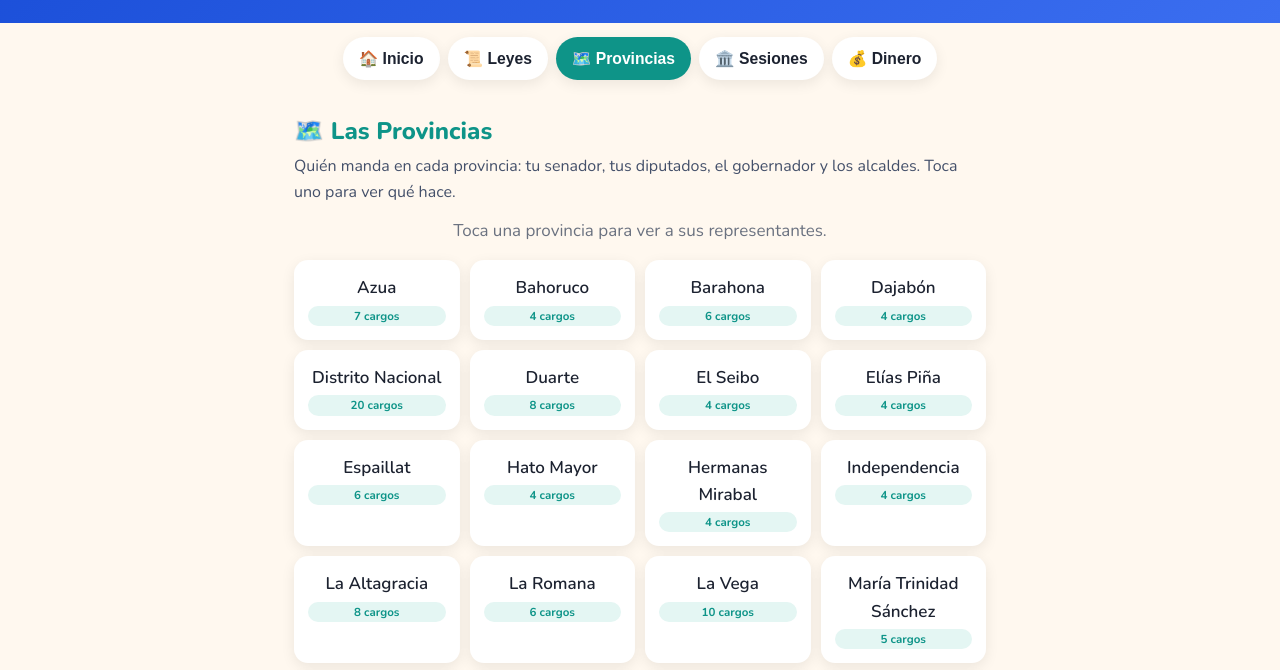
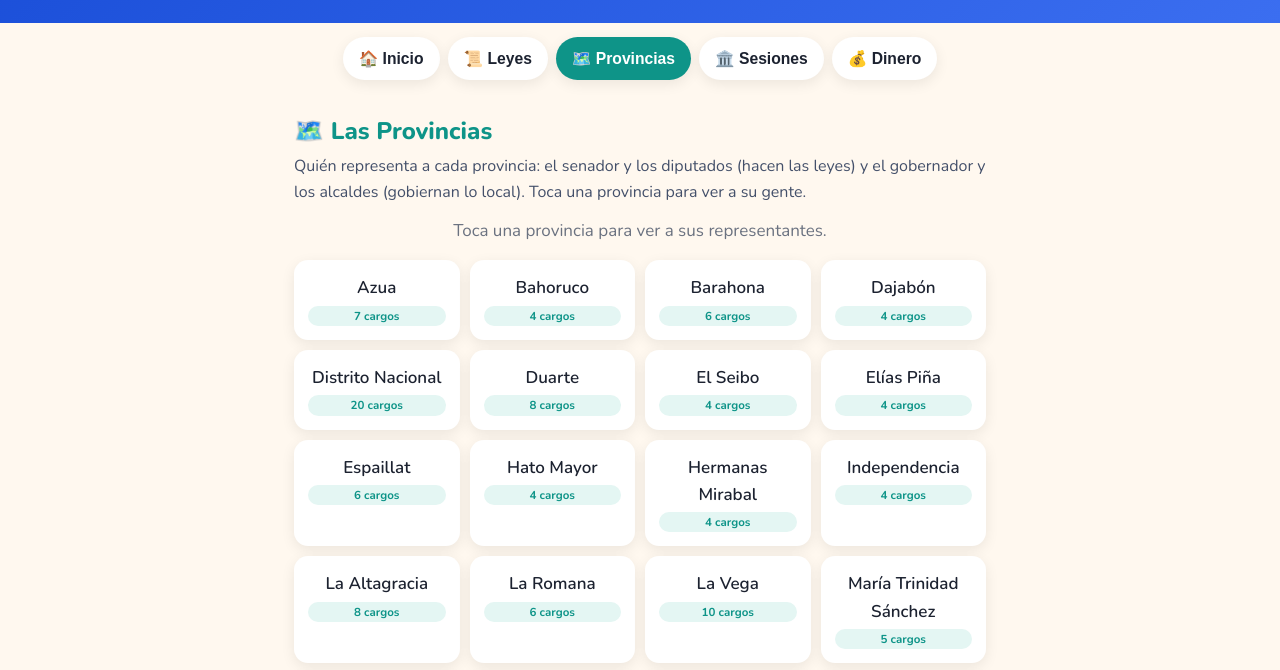
Before and after one commit to Kevthetech143/leyes-rd, a website: page docs/index.html in a window 1280 px wide. Both pictures are taken after a click on the tab "🗺️ Provincias". Shown: the part 105-775 px from the top of the page. Drawn offline with nearby package versions, Linux system fonts and the light colour scheme.

Commit message:
Provincias: clearer description (national lawmakers vs local government)

```diff
--- a/docs/index.html
+++ b/docs/index.html
@@ -140,7 +140,7 @@
 
     <section id="view-mapa" class="view hidden sec-mapa">
       <h2 class="seccion-titulo">🗺️ Las Provincias</h2>
-      <p class="seccion-desc">Quién manda en cada provincia: tu senador, tus diputados, el gobernador y los alcaldes. Toca uno para ver qué hace.</p>
+      <p class="seccion-desc">Quién representa a cada provincia: el senador y los diputados (hacen las leyes) y el gobernador y los alcaldes (gobiernan lo local). Toca una provincia para ver a su gente.</p>
       <p class="hint">Toca una provincia para ver a sus representantes.</p>
       <div id="provincias"></div>
       <div id="perfilProvincia" class="perfil hidden"></div>
```
Also changed, not shown: docs/CHANGELOG-improvements.md.
